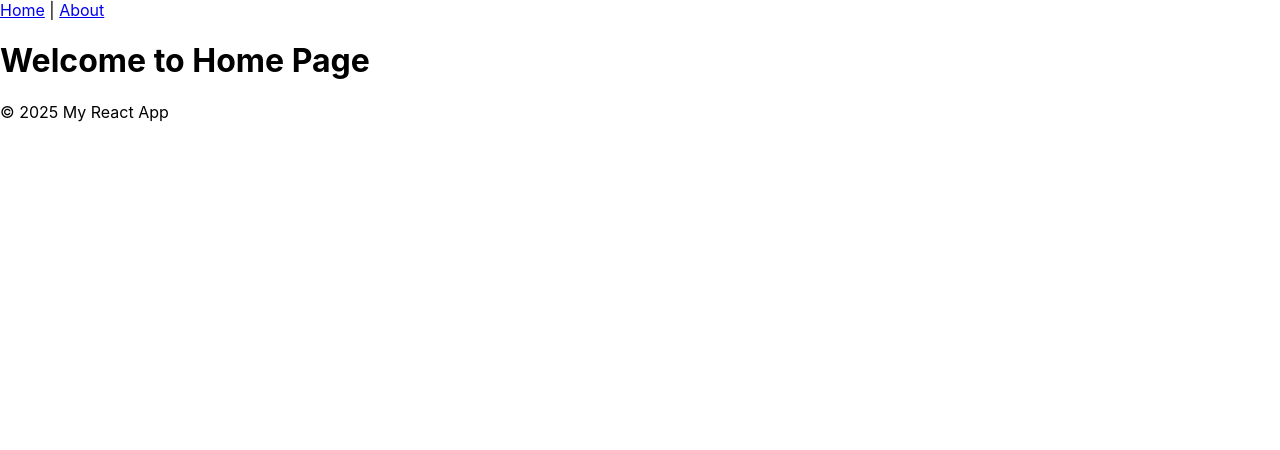
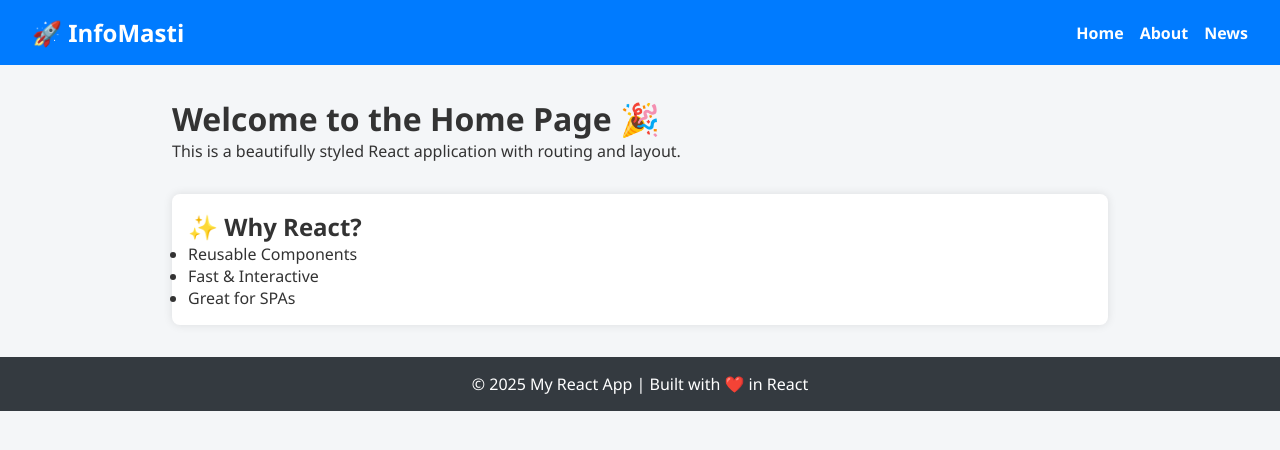
Before and after one commit to sunilnaughtiyal/first-react-app, a React (Create React App) app: page / in a window 1280 px wide. Shown: the top 450 px of the page. Built offline with nearby package versions, Linux system fonts and the light colour scheme.

Commit message:
code updated for interactive

```diff
--- a/src/App.js
+++ b/src/App.js
@@ -1,10 +1,10 @@
-//import logo from './family.png';
-import './App.css';
+import React from 'react';
 import { BrowserRouter as Router, Routes, Route } from 'react-router-dom';
 import Header from './components/Header';
 import Footer from './components/Footer';
 import Home from './pages/Home';
 import About from './pages/About';
+import News from './pages/News';
 
 function App() {
   return (
@@ -14,6 +14,7 @@ function App() {
         <Routes>
           <Route path="/" element={<Home />} />
           <Route path="/about" element={<About />} />
+          <Route path="/news" element={<News />} />
         </Routes>
       </main>
       <Footer />
--- a/src/components/Footer.js
+++ b/src/components/Footer.js
@@ -3,7 +3,7 @@ import React from 'react';
 function Footer() {
   return (
     <footer>
-      <p>© 2025 My React App</p>
+      <p>© 2025 My React App | Built with ❤️ in React</p>
     </footer>
   );
 }
--- a/src/components/Header.js
+++ b/src/components/Header.js
@@ -4,8 +4,11 @@ import { Link } from 'react-router-dom';
 function Header() {
   return (
     <header>
+      <div style={{ fontWeight: 'bold', fontSize: '1.5rem' }}>🚀 InfoMasti</div>
       <nav>
-        <Link to="/">Home</Link> | <Link to="/about">About</Link>
+        <Link to="/">Home</Link>
+        <Link to="/about">About</Link>
+        <Link to="/news">News</Link>
       </nav>
     </header>
   );
--- a/src/index.css
+++ b/src/index.css
@@ -1,13 +1,55 @@
-body {
+/* index.css */
+
+* {
   margin: 0;
-  font-family: -apple-system, BlinkMacSystemFont, 'Segoe UI', 'Roboto', 'Oxygen',
-    'Ubuntu', 'Cantarell', 'Fira Sans', 'Droid Sans', 'Helvetica Neue',
-    sans-serif;
-  -webkit-font-smoothing: antialiased;
-  -moz-osx-font-smoothing: grayscale;
+  padding: 0;
+  box-sizing: border-box;
 }
 
-code {
-  font-family: source-code-pro, Menlo, Monaco, Consolas, 'Courier New',
-    monospace;
+body {
+  font-family: 'Segoe UI', sans-serif;
+  background-color: #f4f6f8;
+  color: #333;
+  min-height: 100vh;
+  display: flex;
+  flex-direction: column;
 }
+
+header {
+  background-color: #007bff;
+  color: white;
+  padding: 1rem 2rem;
+  display: flex;
+  justify-content: space-between;
+  align-items: center;
+  position: sticky;
+  top: 0;
+  z-index: 1000;
+}
+
+header nav a {
+  color: white;
+  margin-left: 1rem;
+  text-decoration: none;
+  font-weight: bold;
+}
+
+header nav a:hover {
+  text-decoration: underline;
+}
+
+main {
+  flex: 1;
+  padding: 2rem;
+  max-width: 1000px;
+  margin: 0 auto;
+}
+
+footer {
+  background-color: #343a40;
+  color: white;
+  text-align: center;
+  padding: 1rem;
+  position: sticky;
+  bottom: 0;
+}
--- a/src/pages/Home.js
+++ b/src/pages/Home.js
@@ -3,7 +3,22 @@ import React from 'react';
 function Home() {
   return (
     <div>
-      <h1>Welcome to Home Page</h1>
+      <h1>Welcome to the Home Page 🎉</h1>
+      <p>This is a beautifully styled React application with routing and layout.</p>
+      <div style={{
+        marginTop: '2rem',
+        padding: '1rem',
+        backgroundColor: '#fff',
+        borderRadius: '8px',
+        boxShadow: '0 0 10px rgba(0,0,0,0.1)'
+      }}>
+        <h2>✨ Why React?</h2>
+        <ul>
+          <li>Reusable Components</li>
+          <li>Fast & Interactive</li>
+          <li>Great for SPAs</li>
+        </ul>
+      </div>
     </div>
   );
 }
--- /dev/null
+++ b/src/pages/News.js
@@ -0,0 +1,10 @@
+import React from "react";
+function News() {
+  return (
+    <div>
+      <h1>Latest News</h1>
+      <p>Stay updated with the latest news here.</p>
+    </div>
+  );
+}
+export default News;
```
